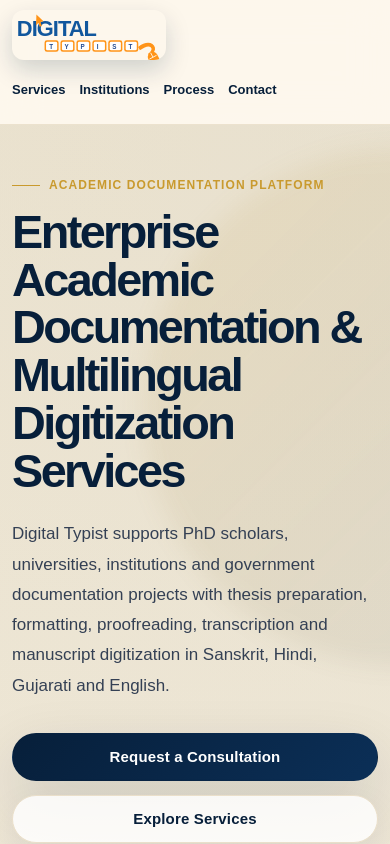
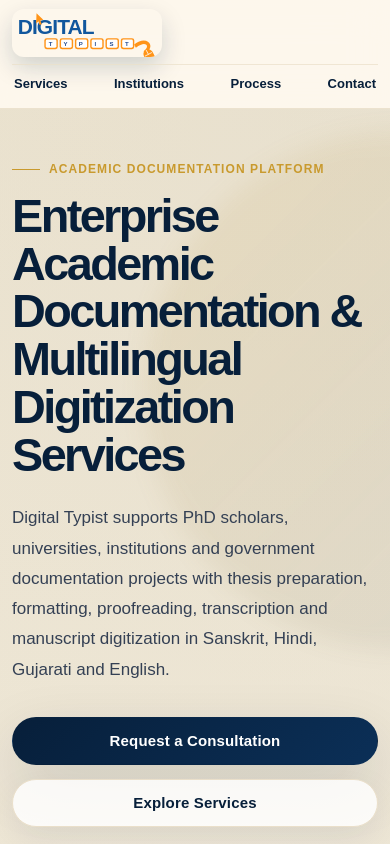
Before and after one commit to ravalpranavrps/digital-typist-website, a Next.js app: page / in a window 390 px wide. Shown: the top 844 px of the page. Built offline with nearby package versions, Linux system fonts and the light colour scheme.

Commit message:
Polish header and navigation across screen sizes

```diff
--- a/src/app/logo.css
+++ b/src/app/logo.css
@@ -1,5 +1,9 @@
 .brand-logo {
   display: none;
+}
+
+.header-inner {
+  min-height: 82px;
 }
 
 .brand-with-logo {
@@ -9,10 +13,10 @@
 
 .brand-with-logo::before {
   content: "";
-  width: 178px;
-  height: 58px;
+  width: 172px;
+  height: 56px;
   display: block;
-  flex: 0 0 178px;
+  flex: 0 0 172px;
   background: url("/logo.svg") center / contain no-repeat;
 }
 
@@ -44,15 +48,35 @@
 }
 
 .brand-subtitle {
-  max-width: 245px;
+  max-width: 235px;
   color: #667085;
   font-size: 13px;
   line-height: 1.45;
 }
 
+.nav {
+  gap: 24px;
+}
+
+.nav a {
+  padding: 12px 0;
+}
+
+.nav a:focus-visible {
+  outline: 2px solid var(--accent);
+  outline-offset: 5px;
+  border-radius: 2px;
+}
+
 @media (max-width: 920px) {
+  html {
+    scroll-padding-top: 126px;
+  }
+
   .header-inner {
-    padding-top: 10px;
+    min-height: auto;
+    padding: 9px 0 0;
+    gap: 7px;
   }
 
   .brand-with-logo {
@@ -61,20 +85,49 @@
   }
 
   .brand-with-logo::before {
-    width: 182px;
-    height: 58px;
-    flex-basis: 182px;
+    width: 174px;
+    height: 54px;
+    flex-basis: 174px;
   }
 
   .brand-text {
     display: none;
   }
+
+  .nav {
+    width: 100%;
+    justify-content: flex-start;
+    gap: 24px;
+    padding: 0 0 7px;
+    border-top: 1px solid rgba(234, 223, 202, 0.72);
+    overflow-x: auto;
+    scrollbar-width: none;
+  }
+
+  .nav a {
+    flex: 0 0 auto;
+    padding: 9px 0 7px;
+  }
 }
 
 @media (max-width: 640px) {
+  html {
+    scroll-padding-top: 116px;
+  }
+
   .brand-with-logo::before {
-    width: 154px;
-    height: 50px;
-    flex-basis: 154px;
+    width: 150px;
+    height: 48px;
+    flex-basis: 150px;
+  }
+
+  .nav {
+    justify-content: space-between;
+    gap: 10px;
+    font-size: 13px;
+  }
+
+  .nav a {
+    padding-inline: 2px;
   }
 }
```
